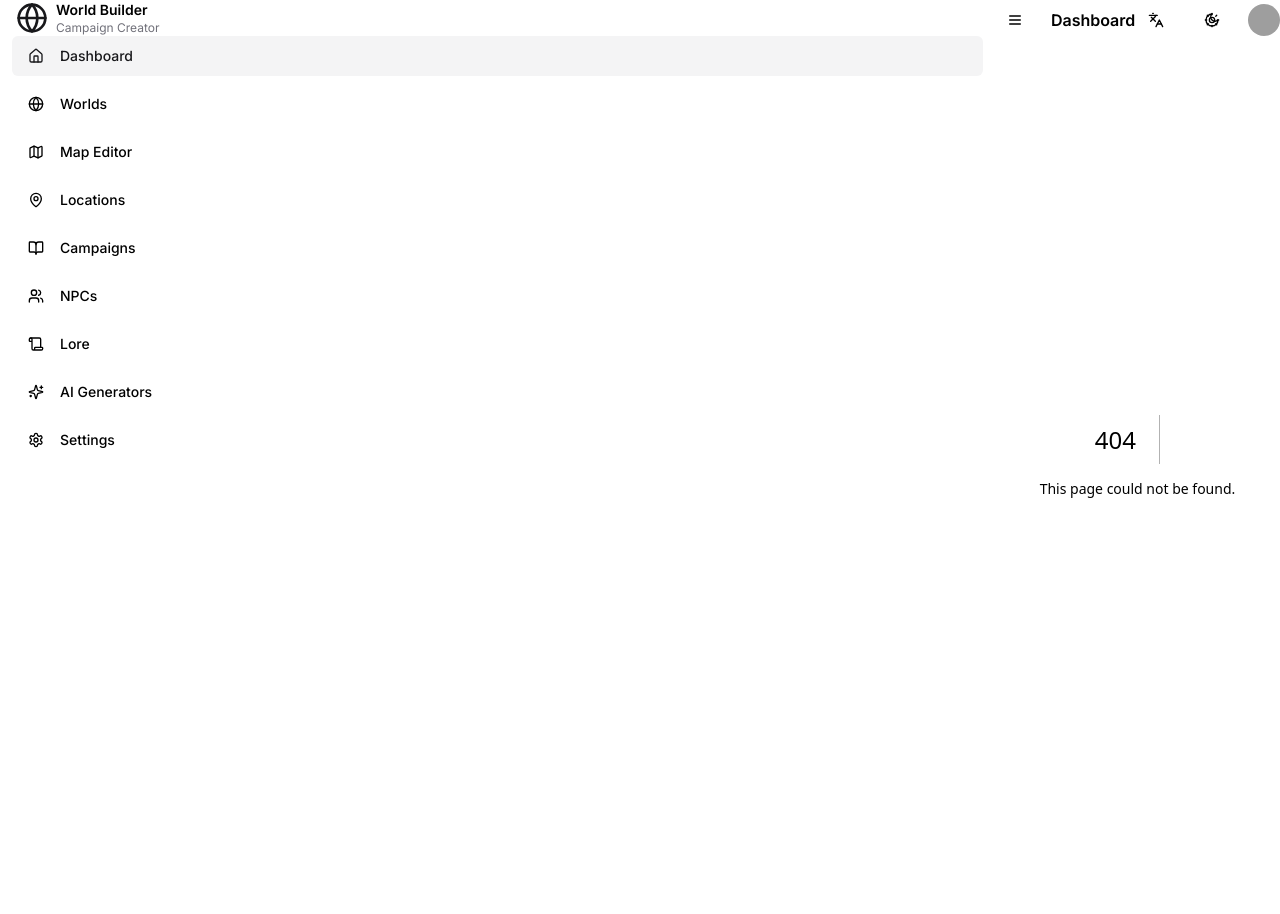
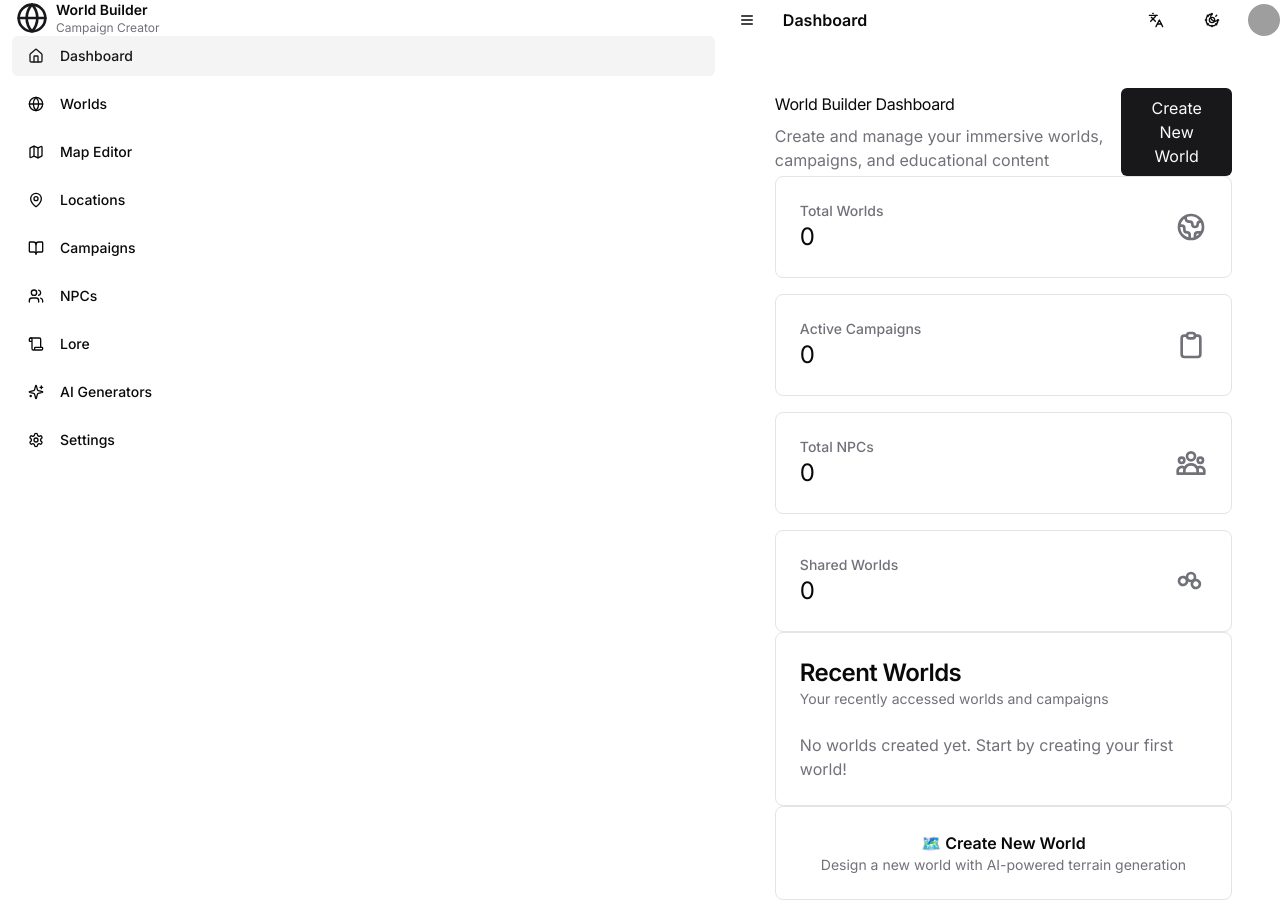
Before and after one commit to lore-forge/world-builder-module, a Next.js app: page /dashboard in a window 1280 px wide. Before the commit this address had no page. Shown: the top 914 px of the page. Before the commit the page ends 888 px from the top, so only its background shows below. Built offline with nearby package versions, Linux system fonts and the light colour scheme; grey boxes are pictures that could not be loaded.

Commit message:
Create dashboard page with stats, recent worlds, and quick actions

```diff
--- /dev/null
+++ b/app/dashboard/page.tsx
@@ -0,0 +1,119 @@
+import { Metadata } from 'next'
+import { redirect } from 'next/navigation'
+
+export const metadata: Metadata = {
+  title: 'Dashboard - World Builder',
+  description: 'Manage your worlds and campaigns',
+}
+
+// Temporary redirect while we implement the full dashboard
+export default function DashboardPage() {
+  // In production, this would check authentication first
+  // For now, we'll build the dashboard UI
+
+  return (
+    <div className="container mx-auto p-6 space-y-8">
+      <div className="flex items-center justify-between">
+        <div>
+          <h1 className="text-4xl font-bold tracking-tight">World Builder Dashboard</h1>
+          <p className="text-muted-foreground mt-2">
+            Create and manage your immersive worlds, campaigns, and educational content
+          </p>
+        </div>
+        <button className="bg-primary text-primary-foreground hover:bg-primary/90 px-4 py-2 rounded-md">
+          Create New World
+        </button>
+      </div>
+
+      {/* Quick Stats */}
+      <div className="grid gap-4 md:grid-cols-2 lg:grid-cols-4">
+        <div className="rounded-lg border bg-card p-6">
+          <div className="flex items-center justify-between space-x-4">
+            <div className="flex-1">
+              <p className="text-sm font-medium text-muted-foreground">Total Worlds</p>
+              <p className="text-2xl font-bold">0</p>
+            </div>
+            <div className="text-muted-foreground">
+              <svg className="h-8 w-8" fill="none" stroke="currentColor" viewBox="0 0 24 24">
+                <path strokeLinecap="round" strokeLinejoin="round" strokeWidth={2} d="M3.055 11H5a2 2 0 012 2v1a2 2 0 002 2 2 2 0 012 2v2.945M8 3.935V5.5A2.5 2.5 0 0010.5 8h.5a2 2 0 012 2 2 2 0 104 0 2 2 0 012-2h1.064M15 20.488V18a2 2 0 012-2h3.064M21 12a9 9 0 11-18 0 9 9 0 0118 0z" />
+              </svg>
+            </div>
+          </div>
+        </div>
+
+        <div className="rounded-lg border bg-card p-6">
+          <div className="flex items-center justify-between space-x-4">
+            <div className="flex-1">
+              <p className="text-sm font-medium text-muted-foreground">Active Campaigns</p>
+              <p className="text-2xl font-bold">0</p>
+            </div>
+            <div className="text-muted-foreground">
+              <svg className="h-8 w-8" fill="none" stroke="currentColor" viewBox="0 0 24 24">
+                <path strokeLinecap="round" strokeLinejoin="round" strokeWidth={2} d="M9 5H7a2 2 0 00-2 2v12a2 2 0 002 2h10a2 2 0 002-2V7a2 2 0 00-2-2h-2M9 5a2 2 0 002 2h2a2 2 0 002-2M9 5a2 2 0 012-2h2a2 2 0 012 2" />
+              </svg>
+            </div>
+          </div>
+        </div>
+
+        <div className="rounded-lg border bg-card p-6">
+          <div className="flex items-center justify-between space-x-4">
+            <div className="flex-1">
+              <p className="text-sm font-medium text-muted-foreground">Total NPCs</p>
+              <p className="text-2xl font-bold">0</p>
+            </div>
+            <div className="text-muted-foreground">
+              <svg className="h-8 w-8" fill="none" stroke="currentColor" viewBox="0 0 24 24">
+                <path strokeLinecap="round" strokeLinejoin="round" strokeWidth={2} d="M17 20h5v-2a3 3 0 00-5.356-1.857M17 20H7m10 0v-2c0-.656-.126-1.283-.356-1.857M7 20H2v-2a3 3 0 015.356-1.857M7 20v-2c0-.656.126-1.283.356-1.857m0 0a5.002 5.002 0 019.288 0M15 7a3 3 0 11-6 0 3 3 0 016 0zm6 3a2 2 0 11-4 0 2 2 0 014 0zM7 10a2 2 0 11-4 0 2 2 0 014 0z" />
+              </svg>
+            </div>
+          </div>
+        </div>
+
+        <div className="rounded-lg border bg-card p-6">
+          <div className="flex items-center justify-between space-x-4">
+            <div className="flex-1">
+              <p className="text-sm font-medium text-muted-foreground">Shared Worlds</p>
+              <p className="text-2xl font-bold">0</p>
+            </div>
+            <div className="text-muted-foreground">
+              <svg className="h-8 w-8" fill="none" stroke="currentColor" viewBox="0 0 24 24">
+                <path strokeLinecap="round" strokeLinejoin="round" strokeWidth={2} d="M8.684 13.342C8.886 12.938 9 12.482 9 12c0-.482-.114-.938-.316-1.342m0 2.684a3 3 0 110-2.684m9.632 4.926c.202-.404.316-.86.316-1.342 0-.482-.114-.938-.316-1.342m0 2.684a3 3 0 110-2.684M15 9a3 3 0 11-6 0 3 3 0 016 0z" />
+              </svg>
+            </div>
+          </div>
+        </div>
+      </div>
+
+      {/* Recent Worlds */}
+      <div className="rounded-lg border bg-card">
+        <div className="p-6">
+          <h2 className="text-2xl font-semibold tracking-tight">Recent Worlds</h2>
+          <p className="text-sm text-muted-foreground mt-1">Your recently accessed worlds and campaigns</p>
+        </div>
+        <div className="p-6 pt-0">
+          <div className="flex items-center justify-center h-32 text-muted-foreground">
+            <p>No worlds created yet. Start by creating your first world!</p>
+          </div>
+        </div>
+      </div>
+
+      {/* Quick Actions */}
+      <div className="grid gap-4 md:grid-cols-2 lg:grid-cols-3">
+        <button className="rounded-lg border bg-card p-6 text-left hover:bg-accent transition-colors">
+          <h3 className="font-semibold mb-2">🗺️ Create New World</h3>
+          <p className="text-sm text-muted-foreground">Design a new world with AI-powered terrain generation</p>
+        </button>
+
+        <button className="rounded-lg border bg-card p-6 text-left hover:bg-accent transition-colors">
+          <h3 className="font-semibold mb-2">📚 Browse Templates</h3>
+          <p className="text-sm text-muted-foreground">Start from pre-built educational world templates</p>
+        </button>
+
+        <button className="rounded-lg border bg-card p-6 text-left hover:bg-accent transition-colors">
+          <h3 className="font-semibold mb-2">🎲 Import from RPG</h3>
+          <p className="text-sm text-muted-foreground">Convert an RPG adventure into a full world</p>
+        </button>
+      </div>
+    </div>
+  )
+}
```
